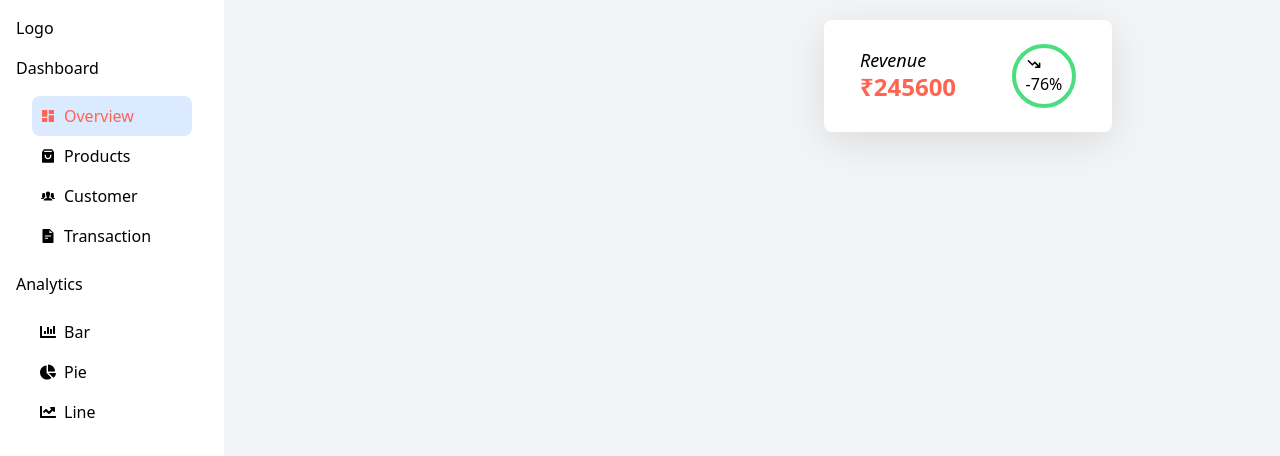
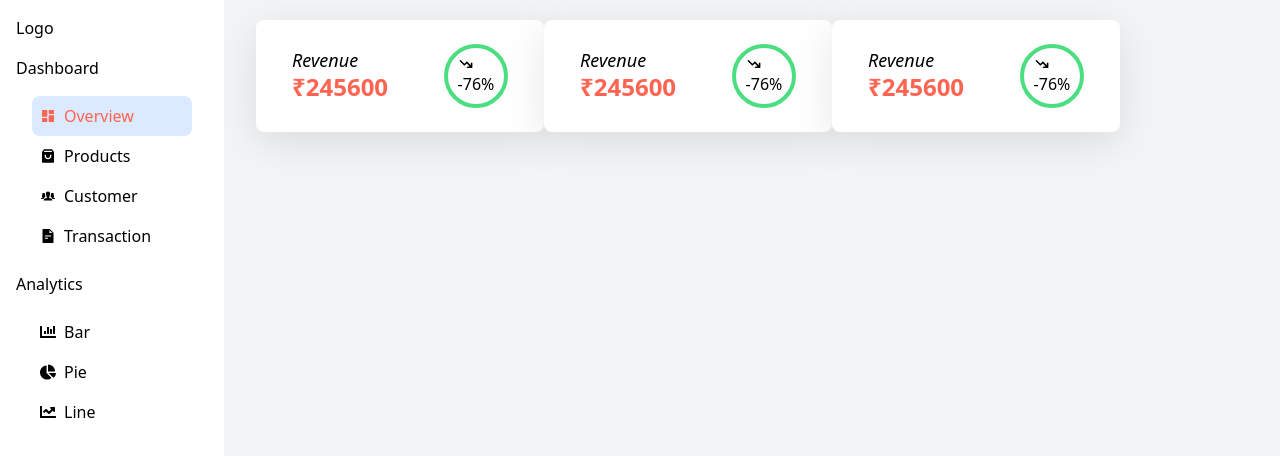
Before and after one commit to sincerelyyyash/sneak-heads, a React (Vite) app in the folder client/: page /admin/dashboard in a window 1280 px wide. Shown: the top 456 px of the page. Built offline with nearby package versions, Linux system fonts and the light colour scheme; a web font is replaced by a local one.

Commit message:
dashboard Cards fixes

```diff
--- a/client/src/Pages/Dashboard.jsx
+++ b/client/src/Pages/Dashboard.jsx
@@ -5,11 +5,12 @@ import OverviewCard from '../Components/OverviewCard'
 
 function Dashboard() {
   return (
-    <div className='grid grid-cols-2 gap-8 h-screen bg-gray-100'>
-        <SideBar/>
-        <main>
-
-          <div className='flex items-center justify-evenly'>
+    <div className='flex flex-row gap-8 h-screen bg-gray-100'>
+        <SideBar className='basis-1/4'/>
+        <main >
+          <div className='flex flex-row  justify-between'>
+            <OverviewCard title={"Revenue"} value={"₹245600"} percentage={-76}/>
+            <OverviewCard title={"Revenue"} value={"₹245600"} percentage={-76}/>
             <OverviewCard title={"Revenue"} value={"₹245600"} percentage={-76}/>
           </div>
 
```
